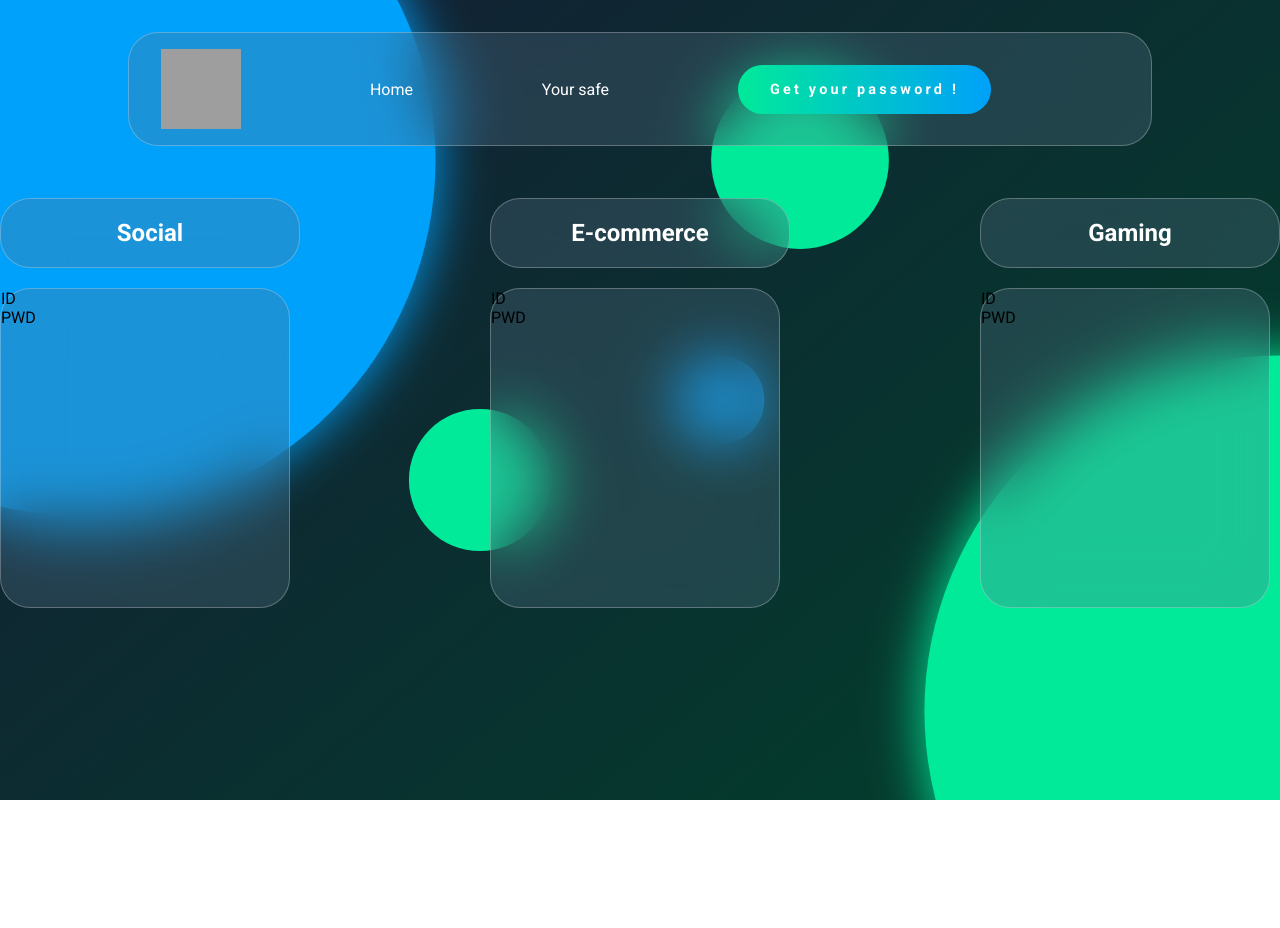
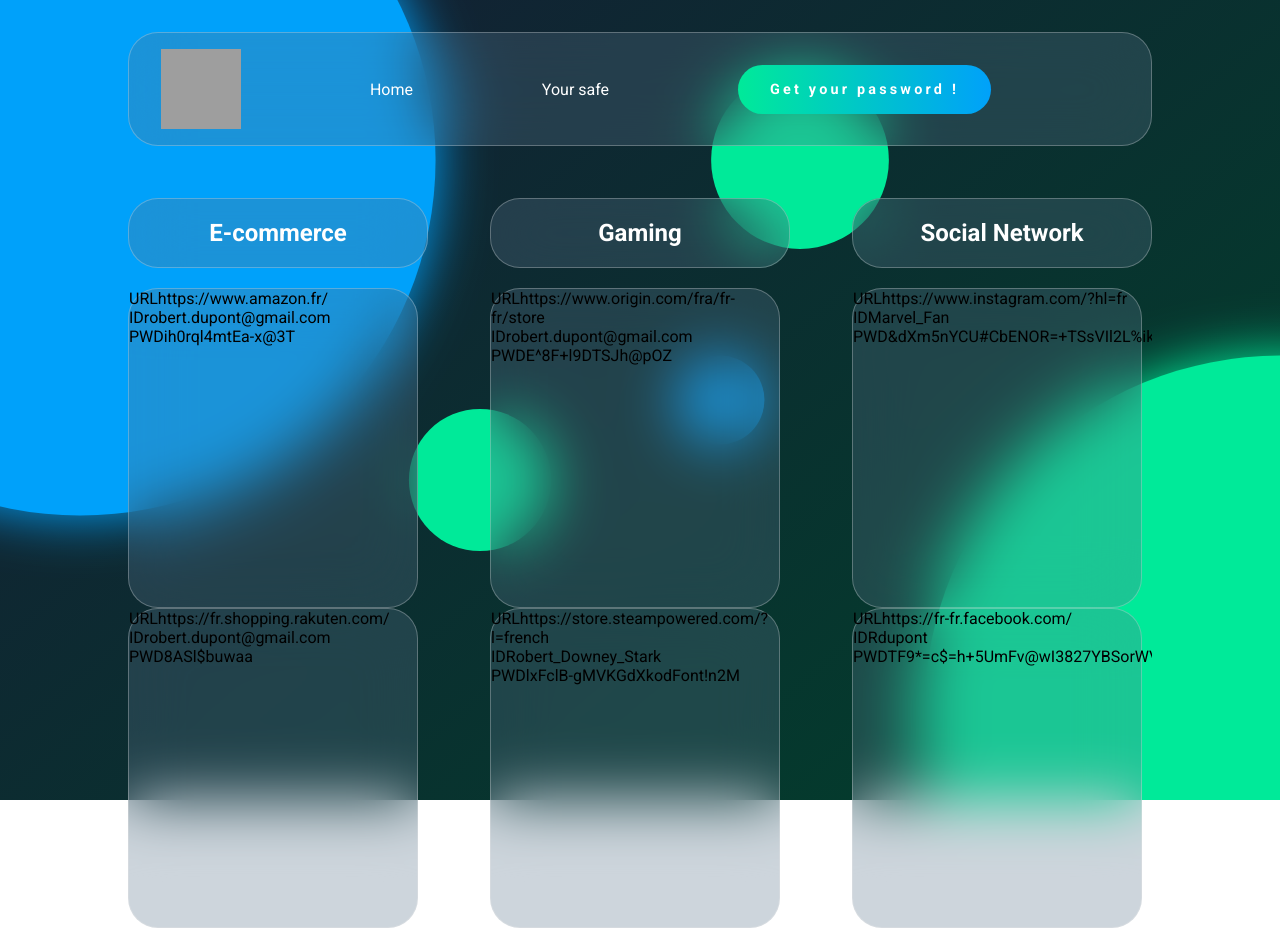
Before and after one commit to tamoroso/WordSafe, a Next.js app: page /safe in a window 1280 px wide. Before the commit the page ends 800 px from the top, so only its background shows below. Built offline with nearby package versions, Linux system fonts and the light colour scheme; grey boxes are pictures that could not be loaded.

Commit message:
Handling cards data

```diff
--- a/components/Card.js
+++ b/components/Card.js
@@ -1,15 +1,19 @@
 import styles from "./Card.module.css";
 
-export default function Card({ ID, PWD }) {
+export default function Card(props) {
   return (
     <div className={`${styles.card} glass`}>
       <div>
+        <span>URL</span>
+        <span>{props.url}</span>
+      </div>
+      <div>
         <span>ID</span>
-        <span>{ID}</span>
+        <span>{props.id}</span>
       </div>
       <div>
         <span>PWD</span>
-        <span>{PWD}</span>
+        <span>{props.pwd}</span>
       </div>
     </div>
   );
--- a/components/CategoryHeader.js
+++ b/components/CategoryHeader.js
@@ -1,5 +1,5 @@
 import styles from "./CategoryHeader.module.css";
 
-export default function CategoryHeader({ CAT }) {
-  return <h1 className={`${styles.category} glass`}>{CAT}</h1>;
+export default function CategoryHeader(props) {
+  return <h1 className={`${styles.category} glass`}>{props.cat}</h1>;
 }
--- /dev/null
+++ b/data/passwords_data.js
@@ -0,0 +1,38 @@
+export const passwords = {
+  pwd1: {
+    url: "https://www.amazon.fr/",
+    id: "robert.dupont@gmail.com",
+    cat: "E-commerce",
+    pwd: "ih0rql4mtEa-x@3T",
+  },
+  pwd2: {
+    url: "https://www.origin.com/fra/fr-fr/store",
+    id: "robert.dupont@gmail.com",
+    cat: "Gaming",
+    pwd: "E^8F+l9DTSJh@pOZ",
+  },
+  pwd3: {
+    url: "https://store.steampowered.com/?l=french",
+    id: "Robert_Downey_Stark",
+    cat: "Gaming",
+    pwd: "lxFclB-gMVKGdXkodFont!n2M",
+  },
+  pwd4: {
+    url: "https://fr.shopping.rakuten.com/",
+    id: "robert.dupont@gmail.com",
+    cat: "E-commerce",
+    pwd: "8ASl$buwaa",
+  },
+  pwd5: {
+    url: "https://www.instagram.com/?hl=fr",
+    id: "Marvel_Fan",
+    cat: "Social Network",
+    pwd: "&dXm5nYCU#CbENOR=+TSsVIl2L%ikq",
+  },
+  pwd6: {
+    url: "https://fr-fr.facebook.com/",
+    id: "Rdupont",
+    cat: "Social Network",
+    pwd: "TF9*=c$=h+5UmFv@wI3827YBSorWVL",
+  },
+};
--- a/pages/safe.js
+++ b/pages/safe.js
@@ -5,8 +5,19 @@
 import Card from "../components/Card";
 import CategoryHeader from "../components/CategoryHeader";
 import Layout, { siteTitle } from "../components/layout";
+import { passwords } from "../data/passwords_data";
 
 export default function Safe() {
+  const getUniqueCat = (passwords) => {
+    let categories = [];
+    Object.keys(passwords).map((key, i) => {
+      categories.push(passwords[key].cat);
+    });
+    return [...new Set(categories)];
+  };
+
+  const categories = getUniqueCat(passwords);
+
   return (
     <div>
       <Layout>
@@ -17,18 +28,24 @@
           <HomeBackground />
           <NavBar />
           <section className={styles.container}>
-            <div>
-              <CategoryHeader CAT="Social" />
-              <Card />
-            </div>
-            <div>
-              <CategoryHeader CAT="E-commerce" />
-              <Card />
-            </div>
-            <div>
-              <CategoryHeader CAT="Gaming" />
-              <Card />
-            </div>
+            {categories.map((cat, i) => (
+              <div key={i}>
+                <CategoryHeader cat={cat} />
+                <div className={styles.cards_wrapper}>
+                  {Object.keys(passwords).map((key, i) => {
+                    if (passwords[key].cat === cat) {
+                      return (
+                        <Card
+                          url={passwords[key].url}
+                          id={passwords[key].id}
+                          pwd={passwords[key].pwd}
+                        />
+                      );
+                    }
+                  })}
+                </div>
+              </div>
+            ))}
           </section>
         </main>
       </Layout>
--- a/styles/globals.css
+++ b/styles/globals.css
@@ -4,6 +4,7 @@
   margin: 0;
   font-family: Roboto, sans-serif;
   width : 100vw;
+  overflow: hidden;
 }
 
 a {
--- a/styles/safe.module.css
+++ b/styles/safe.module.css
@@ -1,6 +1,12 @@
 .container {
   display: flex;
   flex-direction: row;
-  /* max-width: 80vw; */
+  max-width: 80vw;
   justify-content: space-between;
+  margin : 0 auto;
 }
+
+.cards_wrapper{
+  /* overflow-y: scroll; */
+  overflow-x: hidden;
+}
```
Also changed, not shown: components/Card.module.css (line endings or trailing spaces).
